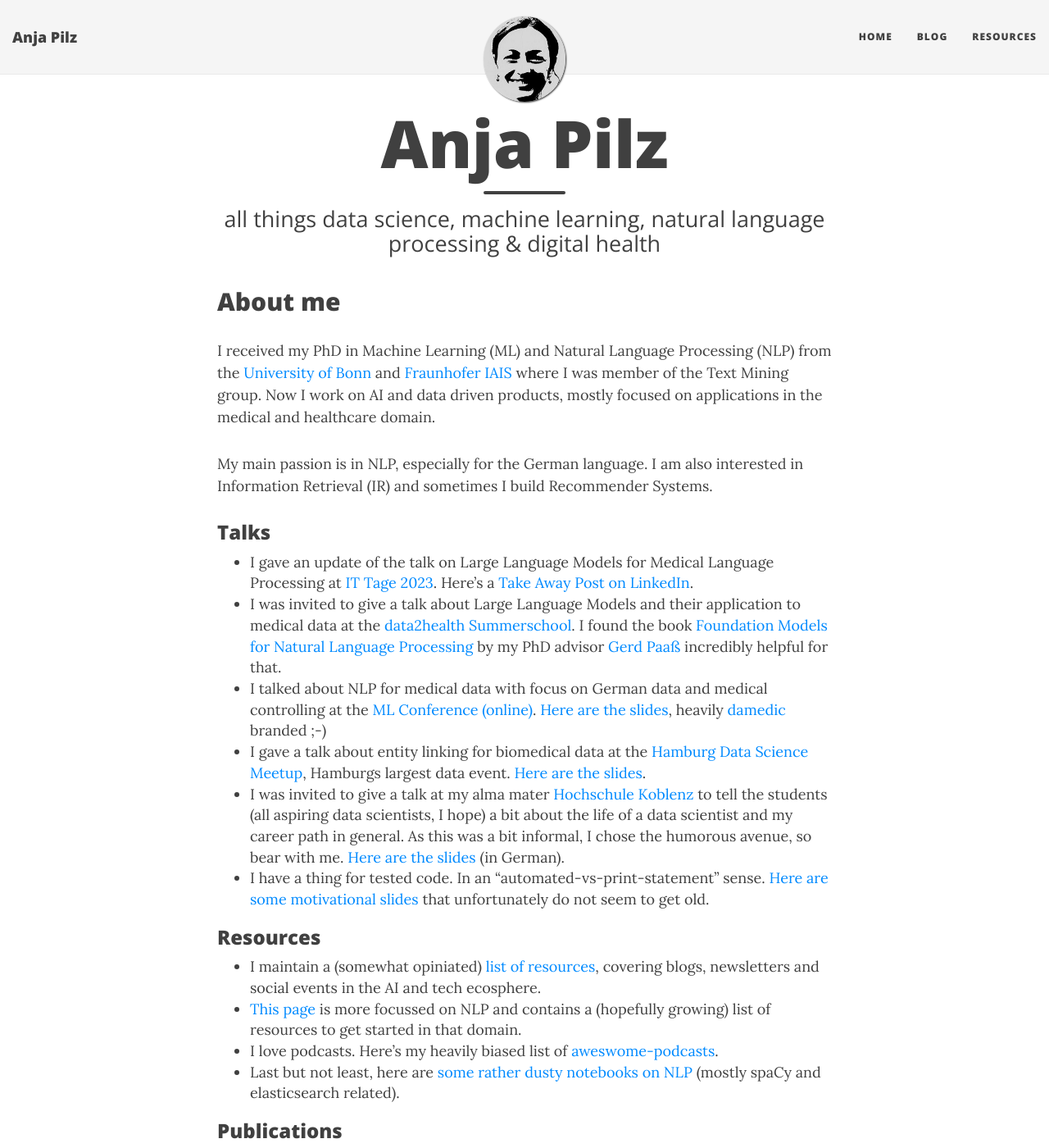
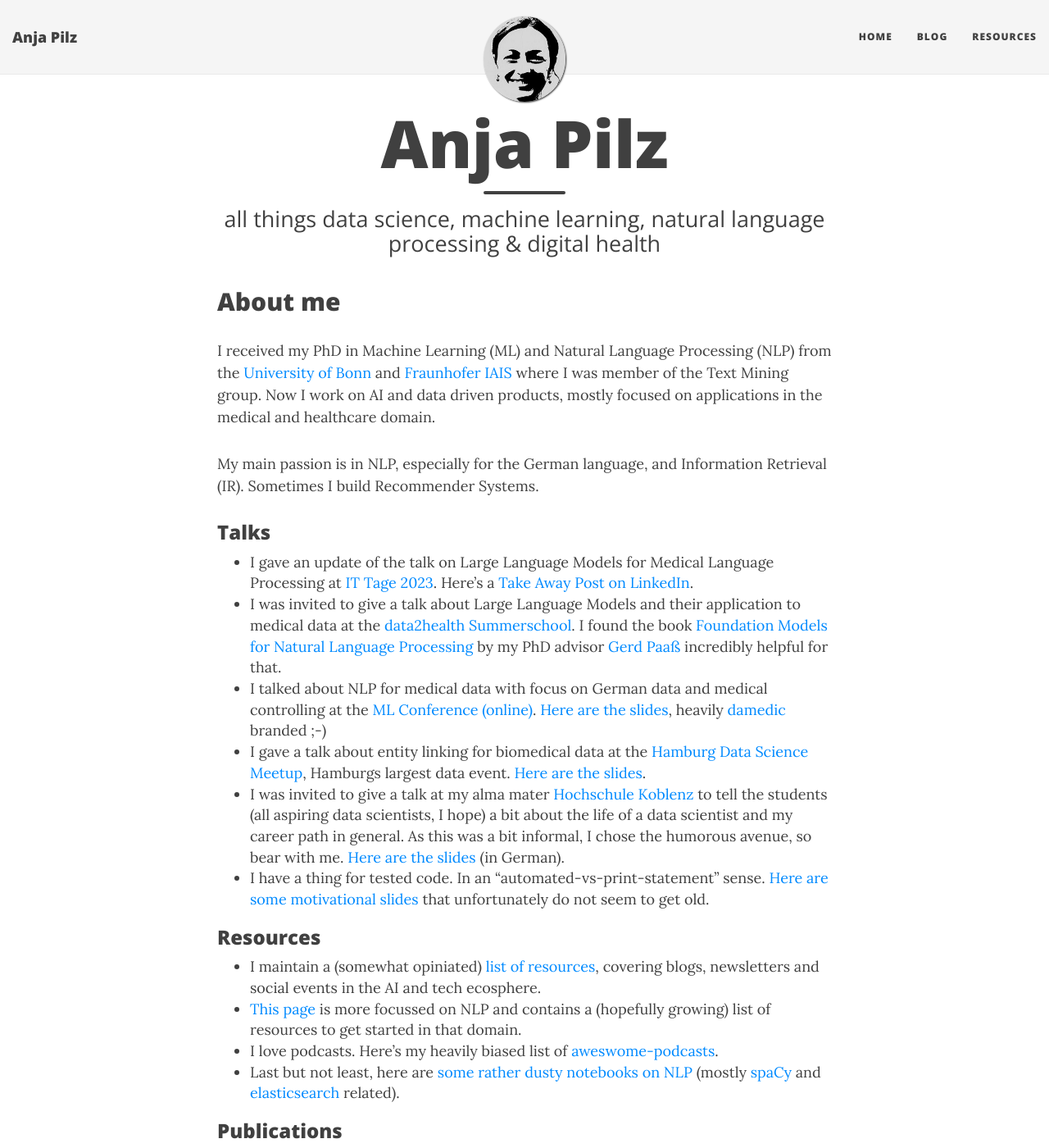
Before and after one commit to aplz/aplz.github.io, a Jekyll site: the page built from index.md, in a window 1280 px wide and 1400 px high. Shown: the whole window at 82% size. Built offline with Jekyll 4.4.1, drawn with Linux system fonts in a browser that asks for light colours; nearby versions of some CDN libraries.

Commit message:
Update index.md

```diff
--- a/index.md
+++ b/index.md
@@ -8,7 +8,7 @@ subtitle: all things data science, machine learning, natural language processing
 
 I received my PhD in Machine Learning (ML) and Natural Language Processing (NLP) from the [University of Bonn](https://mlai.cs.uni-bonn.de/) and [Fraunhofer IAIS](https://www.iais.fraunhofer.de/en.html) where I was member of the Text Mining group. Now I work on AI and data driven products, mostly focused on applications in the medical and healthcare domain.
 
-My main passion is in NLP, especially for the German language. I am also interested in Information Retrieval (IR) and sometimes I build Recommender Systems.
+My main passion is in NLP, especially for the German language, and Information Retrieval (IR). Sometimes I build Recommender Systems.
 
 ### Talks
 
@@ -24,7 +24,7 @@ My main passion is in NLP, especially for the German language. I am also interes
 * I maintain a (somewhat opiniated) [list of resources](resources/index.md), covering blogs, newsletters and social events in the AI and tech ecosphere.
 * [This page](_posts/2020-08-27-getting-into-nlp.md) is more focussed on NLP and contains a (hopefully growing) list of resources to get started in that domain.
 * I love podcasts. Here's my heavily biased list of [aweswome-podcasts](https://github.com/aplz/awesome-podcasts).
-* Last but not least, here are [some rather dusty notebooks on NLP](https://github.com/aplz/nlp_notebooks) (mostly spaCy and elasticsearch related).
+* Last but not least, here are [some rather dusty notebooks on NLP](https://github.com/aplz/nlp_notebooks) (mostly [spaCy](https://spacy.io/) and [elasticsearch](https://www.elastic.co/de/elasticsearch) related).
 
 ### Publications
 
```
